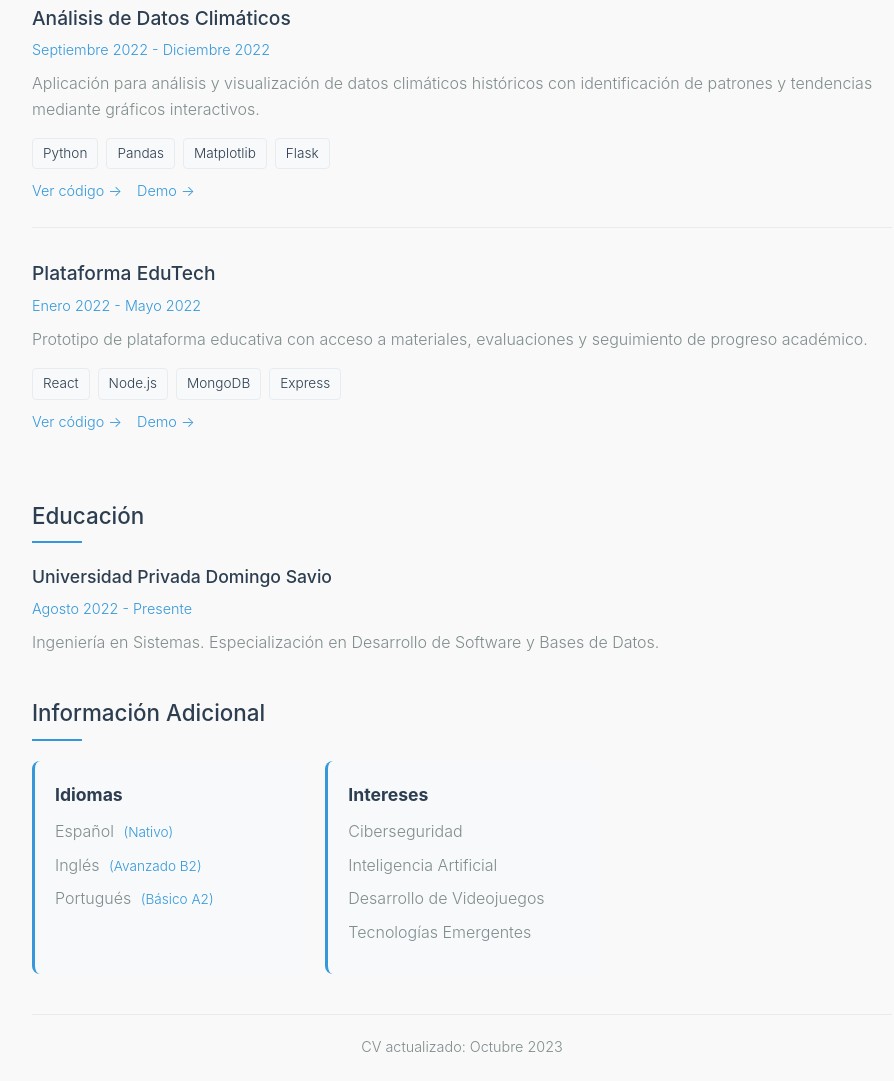
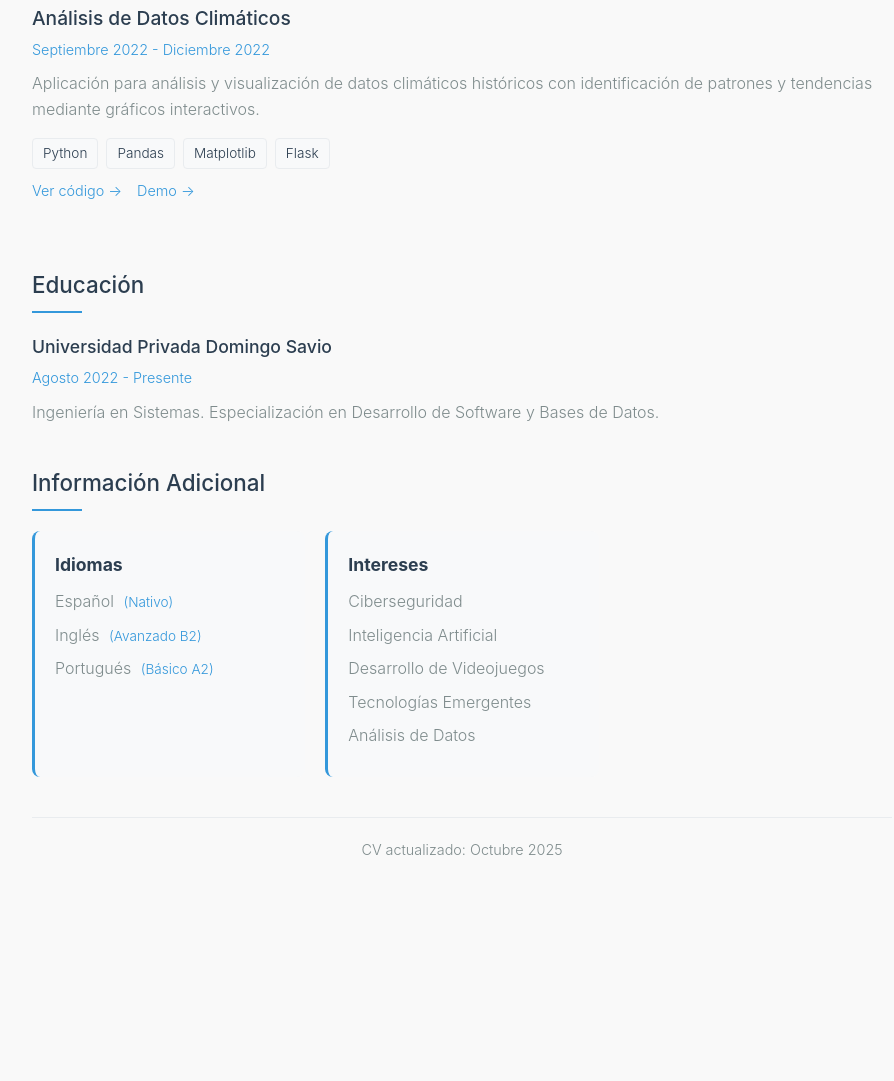
Before and after one commit to Eduardo9070/Eduardo.github.io, a plain HTML site: page EduardoCV.html in a window 1280 px wide. Shown: the part 1321-2402 px from the top of the page, without its empty margins (178-1072 px from the left). After the commit the page ends 2242 px from the top, so only its background shows below. Drawn offline with Linux system fonts and the light colour scheme.

Commit message:
Update contact information and CV date

```diff
--- a/EduardoCV.html
+++ b/EduardoCV.html
@@ -304,10 +304,10 @@
                 <p class="subtitle">Estudiante de Ingeniería en Sistemas</p>
                 <div class="contact-info">
                     <div class="contact-item">
-                        <span>✉️ jose.candia@ejemplo.com</span>
+                        <span>✉️ candiae89@egmail.com</span>
                     </div>
                     <div class="contact-item">
-                        <span>📱 +591 123 456 789</span>
+                        <span>📱 +591 76609843</span>
                     </div>
                     <div class="contact-item">
                         <span>📍 Santa Cruz, Bolivia</span>
@@ -316,7 +316,7 @@
                         <span>🔗 linkedin.com/in/josecandia</span>
                     </div>
                     <div class="contact-item">
-                        <span>💻 github.com/jcandia</span>
+                        <span>💻 github.com/Eduardo9070</span>
                     </div>
                 </div>
             </div>
@@ -428,25 +428,6 @@
                     <a href="#" class="project-link">Demo →</a>
                 </div>
             </div>
-
-            <div class="project-item">
-                <div class="project-title">Plataforma EduTech</div>
-                <span class="date">Enero 2022 - Mayo 2022</span>
-                <p class="project-description">
-                    Prototipo de plataforma educativa con acceso a materiales, evaluaciones
-                    y seguimiento de progreso académico.
-                </p>
-                <div class="technologies">
-                    <span class="tech-tag">React</span>
-                    <span class="tech-tag">Node.js</span>
-                    <span class="tech-tag">MongoDB</span>
-                    <span class="tech-tag">Express</span>
-                </div>
-                <div class="project-links">
-                    <a href="#" class="project-link">Ver código →</a>
-                    <a href="#" class="project-link">Demo →</a>
-                </div>
-            </div>
         </section>
 
         <section class="section" id="educacion">
@@ -479,13 +460,14 @@
                         <li>Inteligencia Artificial</li>
                         <li>Desarrollo de Videojuegos</li>
                         <li>Tecnologías Emergentes</li>
+                        <li>Análisis de Datos</li>
                     </ul>
                 </div>
             </div>
         </section>
 
         <footer>
-            <p>CV actualizado: Octubre 2023</p>
+            <p>CV actualizado: Octubre 2025</p>
         </footer>
     </div>
 </body>
```
